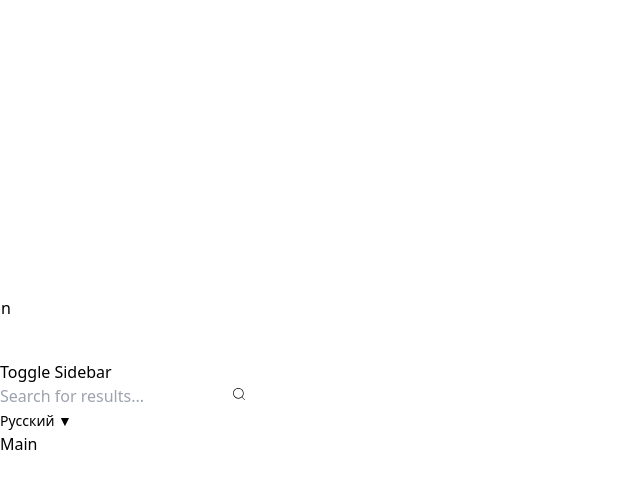
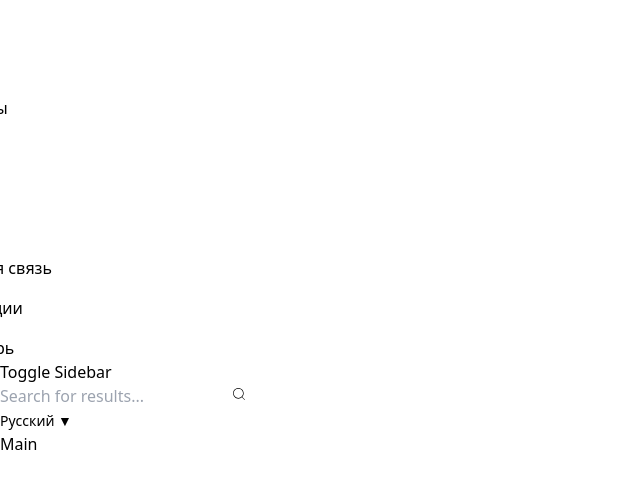
Before and after one commit to szzzdk/admin_panel, a React (Vite) app: page / in a window 1280 px wide. Both pictures are taken after a click on the button "Toggle Sidebar". Shown: the top 488 px of the page, without its empty margins (0-640 px from the left). Built offline with nearby package versions, Linux system fonts and the light colour scheme.

Commit message:
added commit

```diff
--- a/src/App.tsx
+++ b/src/App.tsx
@@ -10,31 +10,31 @@ import clsx from "clsx";
 export default function App() {
   const [isSidebarOpen, setIsSidebarOpen] = useState(false);
 
-
   const toggleSidebar = () => {
     setIsSidebarOpen(!isSidebarOpen);
     console.log("Sidebar button toggled!");
   };
 
-
-
   return (
     <Router>
-       <div className="flex">
+      <div className="flex">
         <motion.div
-          className={`w-1/6`}
-          animate={{ marginLeft: isSidebarOpen ? "-5.66667%" : "-12.66667%"  }}
+          className={`w-1/4`}
+          animate={{ marginLeft: isSidebarOpen ? "-5.66667%" : "-10.66667%" }}
           transition={{ duration: 0.3 }}
         >
           <Sidebar isSidebarOpen={isSidebarOpen} />
         </motion.div>
         <div className="flex flex-col">
           <div
-            className={clsx('content', {
-              "with-sidebar": isSidebarOpen
-             })}
+            className={clsx("content", {
+              "with-sidebar": isSidebarOpen,
+            })}
           >
-            <PageHeader onToggleSidebar={toggleSidebar} isSidebarOpen={isSidebarOpen} />
+            <PageHeader
+              onToggleSidebar={toggleSidebar}
+              isSidebarOpen={isSidebarOpen}
+            />
           </div>
           <Main />
         </div>
--- a/src/layouts/PageHeader.tsx
+++ b/src/layouts/PageHeader.tsx
@@ -21,8 +21,8 @@ i18n
       Казахский: { translation: translationKZ },
       Русский: { translation: translationRU },
     },
-    lng: 'ru',
-    fallbackLng: 'ru',
+    lng: 'Русский', // Устанавливаем русский язык по умолчанию
+    fallbackLng: 'Русский', // Устанавливаем русский язык по умолчанию
   });
 
 
@@ -49,15 +49,15 @@ const PageHeader: React.FC<PageHeaderProps> = ({ onToggleSidebar }) => {
   }
 
   useEffect(() => {
-    i18n.changeLanguage('ru');
+    i18n.changeLanguage('Русский'); // Изменяем язык на русский при монтировании компонента
   }, [])
 
 
   return (
-    <div className="flex gap-20 lg:gap-20 w-full">
+    <div className="flex gap-20 lg:gap-20 ">
       <button onClick={onToggleSidebar}>Toggle Sidebar</button>
       <div className="flex gap-4 justify-center">
-        <div className="flex flex-grow max-w-[600px] relative">
+        <div className="flex flex-grow relative">
           <input
             type="search"
             placeholder="Search for results..."
@@ -70,14 +70,14 @@ const PageHeader: React.FC<PageHeaderProps> = ({ onToggleSidebar }) => {
           </Button>
         </div>
       </div>
-      <div>
+      <div >
         <button onClick={toggleLanguageMenu} className={styles.languageButton}>
           {selectedLanguage} {isLanguageMenuOpen ? '▲' : '▼'}
         </button>
         {
           isLanguageMenuOpen && (
             <div className="flex flex-col items-center justify-center absolute mt-2 bg-white border">
-              <button onClick={() => handleLanguageChange('Русский')} className='py-2 px-4 w-full'>Русский</button>
+              <button onClick={() => handleLanguageChange('Русский')}>Русский</button>
               <button onClick={() => handleLanguageChange('Казахский')}>Казахский</button>
               <button onClick={() => handleLanguageChange('Английский')}>Английский</button>
             </div>
--- a/src/layouts/Sidebar.tsx
+++ b/src/layouts/Sidebar.tsx
@@ -16,9 +16,6 @@ interface SidebarProps {
 const Sidebar: React.FC<SidebarProps> = ({ isSidebarOpen }) => {
   const { t, i18n } = useTranslation();
 
-  const handleLanguageChange = (lng: string) => {
-    i18n.changeLanguage(lng);
-  };
 
   const routes = [
     {
@@ -66,12 +63,12 @@ const Sidebar: React.FC<SidebarProps> = ({ isSidebarOpen }) => {
   return (
     <motion.div
       initial={false}
-      // animate={{ x: isSidebarOpen ? "0" : "100%" }}
+      // animate={{ x: isSidebarOpen ? "0" : "-100%" }}
       transition={{ duration: 0.3 }}
-      className="fixed top-0 left-0 h-full bg-white z-50 overflow-hidden"
+      className="fixed top-0 left-0 bg-white z-50 overflow-hidden"
     >
       <section>
-        <div className="flex">
+        <div className="flex items-center p-5 border">
           <a href="/">
             {isSidebarOpen ? (
               <div className="flex items-center">
@@ -83,17 +80,26 @@ const Sidebar: React.FC<SidebarProps> = ({ isSidebarOpen }) => {
             )}
           </a>
         </div>
+        <div className="border ">
           {routes.map((route) => (
             <NavLink to={route.path} key={route.name}>
               {isSidebarOpen ? (
-              <span className="flex items-center">
-                {route.icon} {route.name}
-              </span>
+                <motion.span className="flex items-center pl-7 ml-7 mb-7"
+                animate={{ opacity: 1, marginLeft: 0 }}
+                initial={{ opacity: 0, marginLeft: -20 }}
+                transition={{ duration: 0.3 }}>
+                  {route.icon} <span className="ml-2">{route.name}</span>
+                </motion.span>
               ) : (
-              <span>{route.icon}</span>
+                <motion.span className="flex items-center ml-7 mb-7"
+                animate={{ opacity: 1 }}
+                initial={{ opacity: 0 }}
+                transition={{ duration: 0.3 }}>{route.icon}</motion.span>
               )}
             </NavLink>
           ))}
+        </div>
+
       </section>
     </motion.div>
   );
```
Also changed, not shown: src/layouts/index.module.scss (line endings or trailing spaces). Lines whose indentation alone changed are shown as unchanged.
